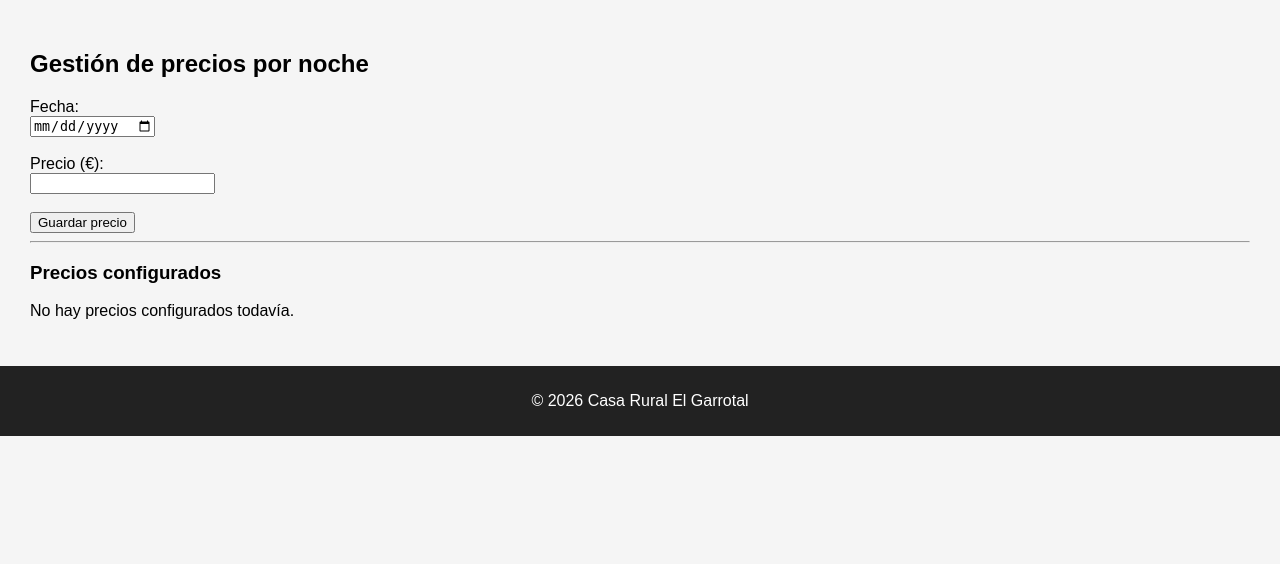
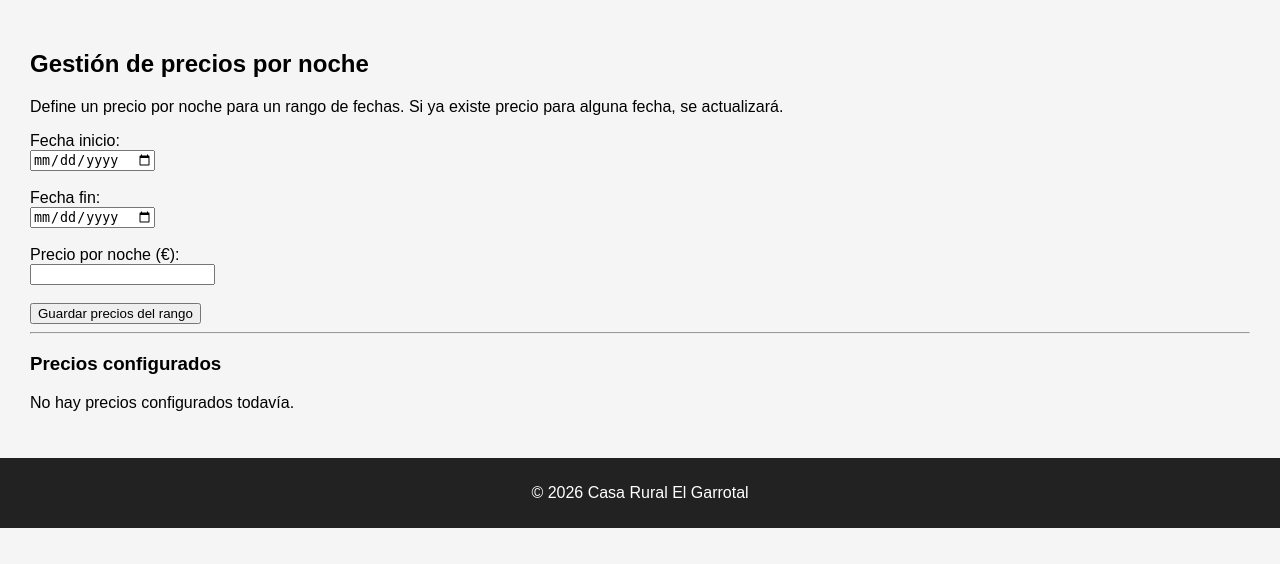
Before and after one commit to jesuscastellano95-max/casarural_el_garrotal_web, a FastAPI app: page /admin/precios in a window 1280 px wide. Shown: the part 138-702 px from the top of the page. Run offline with FastAPI, Linux system fonts and the light colour scheme; the visitor is signed in with stand-in values (Sample User, id 1).

Commit message:
feat: add nightly pricing system with automatic reservation total calculation

```diff
--- a/app/main.py
+++ b/app/main.py
@@ -94,6 +94,24 @@ def generar_contexto_calendario(mes: int | None = None):
     }
 
 
+def calcular_precio_total(session: Session, entrada: date, salida: date):
+    precio_total = 0
+    dia = entrada
+
+    while dia < salida:
+        precio_noche = session.exec(
+            select(PrecioNoche).where(PrecioNoche.fecha == dia)
+        ).first()
+
+        if not precio_noche:
+            return None
+
+        precio_total += precio_noche.precio
+        dia += timedelta(days=1)
+
+    return precio_total
+
+
 @app.get("/")
 def home(request: Request):
     return templates.TemplateResponse(request, "index.html")
@@ -188,6 +206,14 @@ def enviar_reserva(
                 })
                 return templates.TemplateResponse(request, "reservas.html", contexto)
 
+        precio_total = calcular_precio_total(session, entrada, salida)
+
+        if precio_total is None:
+            contexto.update({
+                "error": "No hay precios configurados para todas las noches seleccionadas."
+            })
+            return templates.TemplateResponse(request, "reservas.html", contexto)
+
         nueva_reserva = Reserva(
             nombre=nombre,
             email=email,
@@ -196,7 +222,8 @@ def enviar_reserva(
             fecha_salida=salida,
             numero_personas=numero_personas,
             mensaje=mensaje,
-            estado="pendiente"
+            estado="pendiente",
+            precio_total=precio_total
         )
 
         session.add(nueva_reserva)
@@ -364,33 +391,63 @@ def admin_precios(request: Request):
 @app.post("/admin/precios")
 def guardar_precio(
     request: Request,
-    fecha: str = Form(...),
+    fecha_inicio: str = Form(...),
+    fecha_fin: str = Form(...),
     precio: float = Form(...)
 ):
     redireccion = verificar_admin(request)
     if redireccion:
         return redireccion
 
-    fecha_obj = date.fromisoformat(fecha)
+    inicio = date.fromisoformat(fecha_inicio)
+    fin = date.fromisoformat(fecha_fin)
 
     with Session(engine) as session:
-        precio_existente = session.exec(
-            select(PrecioNoche).where(PrecioNoche.fecha == fecha_obj)
-        ).first()
 
-        if precio_existente:
-            precio_existente.precio = precio
-            session.add(precio_existente)
-        else:
-            nuevo_precio = PrecioNoche(
-                fecha=fecha_obj,
-                precio=precio
+        if fin < inicio:
+            precios = session.exec(
+                select(PrecioNoche).order_by(PrecioNoche.fecha)
+            ).all()
+
+            return templates.TemplateResponse(
+                request,
+                "admin_precios.html",
+                {
+                    "precios": precios,
+                    "error": "La fecha fin no puede ser anterior a la fecha inicio."
+                }
             )
-            session.add(nuevo_precio)
+
+        dia = inicio
+
+        while dia <= fin:
+            precio_existente = session.exec(
+                select(PrecioNoche).where(PrecioNoche.fecha == dia)
+            ).first()
+
+            if precio_existente:
+                precio_existente.precio = precio
+                session.add(precio_existente)
+            else:
+                nuevo_precio = PrecioNoche(
+                    fecha=dia,
+                    precio=precio
+                )
+                session.add(nuevo_precio)
+
+            dia += timedelta(days=1)
 
         session.commit()
 
-    return RedirectResponse(
-        url="/admin/precios",
-        status_code=303
+        precios = session.exec(
+            select(PrecioNoche).order_by(PrecioNoche.fecha)
+        ).all()
+
+    return templates.TemplateResponse(
+        request,
+        "admin_precios.html",
+        {
+            "precios": precios,
+            "mensaje": "Precios actualizados correctamente."
+        }
     )
--- a/app/templates/admin_precios.html
+++ b/app/templates/admin_precios.html
@@ -3,14 +3,30 @@
 {% block contenido %}
 <h2>Gestión de precios por noche</h2>
 
+<p>
+    Define un precio por noche para un rango de fechas.
+    Si ya existe precio para alguna fecha, se actualizará.
+</p>
+
+{% if mensaje %}
+    <p style="color: green; font-weight: bold;">{{ mensaje }}</p>
+{% endif %}
+
+{% if error %}
+    <p style="color: red; font-weight: bold;">{{ error }}</p>
+{% endif %}
+
 <form method="post" action="/admin/precios">
-    <label>Fecha:</label><br>
-    <input type="date" name="fecha" required><br><br>
+    <label>Fecha inicio:</label><br>
+    <input type="date" name="fecha_inicio" required><br><br>
 
-    <label>Precio (€):</label><br>
+    <label>Fecha fin:</label><br>
+    <input type="date" name="fecha_fin" required><br><br>
+
+    <label>Precio por noche (€):</label><br>
     <input type="number" step="0.01" name="precio" required><br><br>
 
-    <button type="submit">Guardar precio</button>
+    <button type="submit">Guardar precios del rango</button>
 </form>
 
 <hr>
@@ -31,7 +47,6 @@
     </tr>
     {% endfor %}
 </table>
-
 {% else %}
 <p>No hay precios configurados todavía.</p>
 {% endif %}
--- a/app/templates/admin_reservas.html
+++ b/app/templates/admin_reservas.html
@@ -13,6 +13,7 @@
         <th>Entrada</th>
         <th>Salida</th>
         <th>Personas</th>
+        <th>Precio total</th>
         <th>Estado</th>
         <th>Mensaje</th>
         <th>Acciones</th>
@@ -27,6 +28,7 @@
         <td>{{ reserva.fecha_entrada }}</td>
         <td>{{ reserva.fecha_salida }}</td>
         <td>{{ reserva.numero_personas }}</td>
+        <td>{{ reserva.precio_total }} €</td>
         <td>{{ reserva.estado }}</td>
         <td>{{ reserva.mensaje }}</td>
 
```
